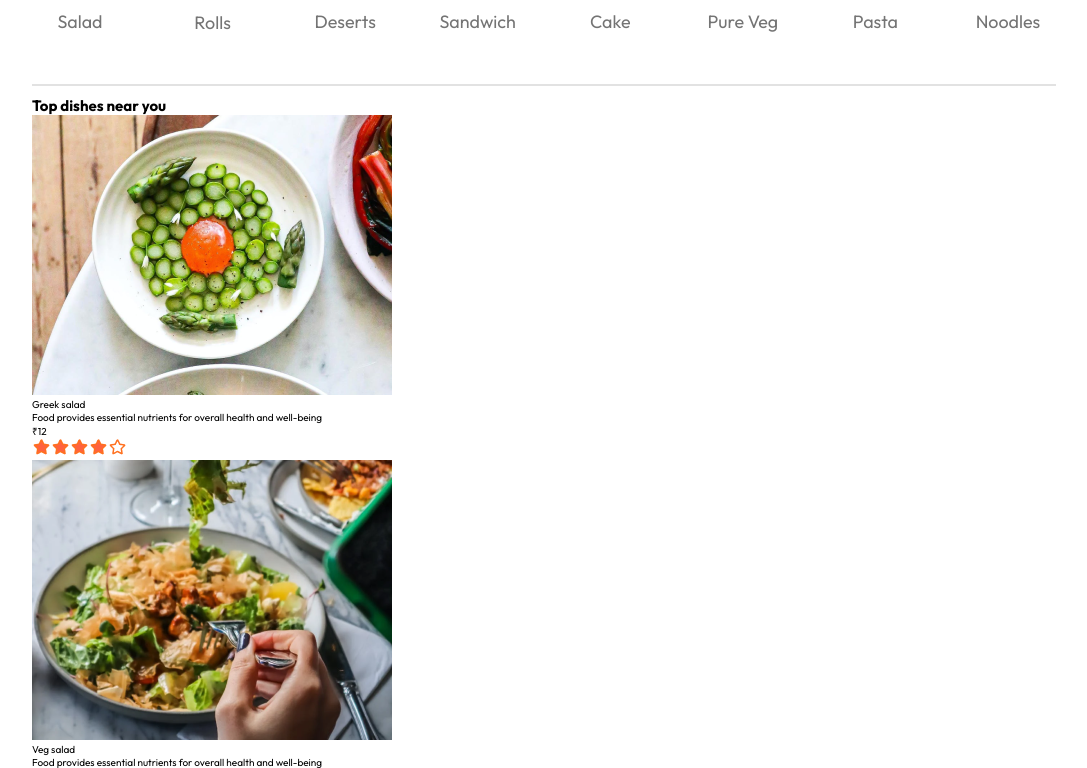
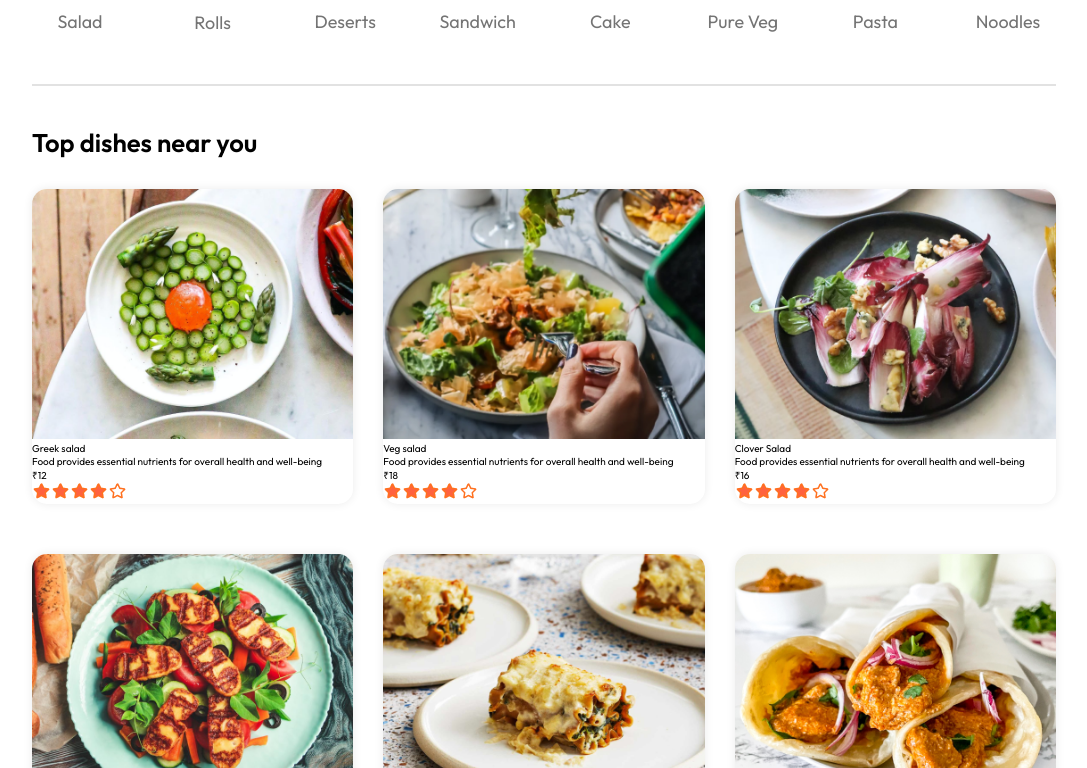
Before and after one commit to SalmanLnD/FoodPrepVIT, a React (Vite) app: page / in a window 1280 px wide. Shown: the part 812-1580 px from the top of the page, without its empty margins (96-1183 px from the left). Built offline with nearby package versions, Linux system fonts and the light colour scheme.

Commit message:
updated food list and food item card components

```diff
--- /dev/null
+++ b/src/components/FoodDisplay/FoodDisplay.css
@@ -0,0 +1,17 @@
+.food-display{
+    margin-top:30px;
+}
+
+.food-display h2{
+    font-size: max(2vw,2.4px);
+    font-weight: 600;
+}
+
+.food-display-list{
+    display: grid;
+    grid-template-columns: repeat(auto-fill,minmax(240px,1fr));
+    margin-top: 30px;
+    gap:30px;
+    row-gap: 50px;
+
+}
--- a/src/components/FoodList/FoodList.jsx
+++ b/src/components/FoodDisplay/FoodDisplay.jsx
@@ -1,5 +1,5 @@
 import {useContext} from 'react'
-import './FoodList.css'
+import './FoodDisplay.css'
 import {StoreContext} from '../../context/StoreContext'
 import FoodItemCard from '../FoodItemCard/FoodItemCard'
 
@@ -8,12 +8,12 @@ const FoodList = () => {
     const {food_list} = useContext(StoreContext)
 
   return (
-    <div className='foodlist'>
+    <div className='food-display'>
         <h2>Top dishes near you</h2>
-        <div className="food-diplay-list">
+        <div className="food-display-list">
             {
                 food_list.map((item,index)=>{
-                    return <FoodItemCard id={item._id} name={item.name} price={item.price} description={item.description} image ={item.image}/>
+                    return <FoodItemCard key={index} id={item._id} name={item.name} price={item.price} description={item.description} image ={item.image}/>
                 })
             }
         </div>
--- a/src/components/FoodItemCard/FoodItemCard.css
+++ b/src/components/FoodItemCard/FoodItemCard.css
@@ -0,0 +1,13 @@
+.food-item{
+    width:100%;
+    margin:auto;
+    border-radius: 15px;
+    box-shadow: 0px 0px 10px #00000015;
+    transition: 0.3s;
+    animation: fadeIn 1s;
+}
+
+.food-item-img{
+    width: 100%;
+    border-radius: 15px 15px 0 0;
+}
--- a/src/components/FoodItemCard/FoodItemCard.jsx
+++ b/src/components/FoodItemCard/FoodItemCard.jsx
@@ -1,5 +1,6 @@
 import React from 'react'
 import {assets} from '../../assets/assets'
+import './FoodItemCard.css'
 
 const FoodItemCard = ({id,name,price,description,image}) => {
   return (
@@ -7,7 +8,7 @@ const FoodItemCard = ({id,name,price,description,image}) => {
         <div className="food-item-image-container">
             <img className='food-item-img' src={image} alt="" />
         </div>
-        <p>{name}</p>
+        <p className='food-item-name'>{name}</p>
         <p className='food-item-desc'>{description}</p>
         <div className="price-rating">
             <p className='food-item-price'>₹{price}</p>
--- a/src/screens/Home/Home.jsx
+++ b/src/screens/Home/Home.jsx
@@ -2,7 +2,7 @@ import {useState} from 'react'
 import './Home.css'
 import Header from '../../components/Header/Header'
 import ExploreMenu from '../../components/ExploreMenu/ExploreMenu'
-import FoodList from '../../components/FoodList/FoodList'
+import FoodDisplay from '../../components/FoodDisplay/FoodDisplay'
 
 const Home = () => {
   const [category,setCategory] = useState("All")
@@ -11,7 +11,7 @@ const Home = () => {
     <div>
       <Header/>
       <ExploreMenu  category={category} setCategory={setCategory}/>
-      <FoodList/>
+      <FoodDisplay/>
     </div>
   )
 }
```
Also changed, not shown: src/components/FoodList/FoodList.css (deleted).
